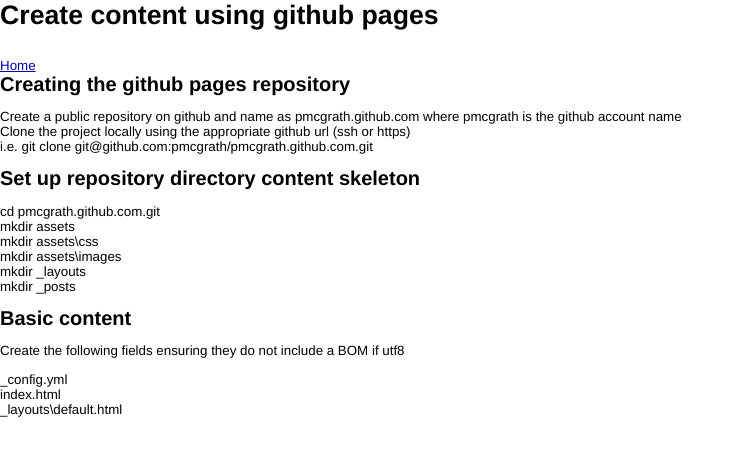
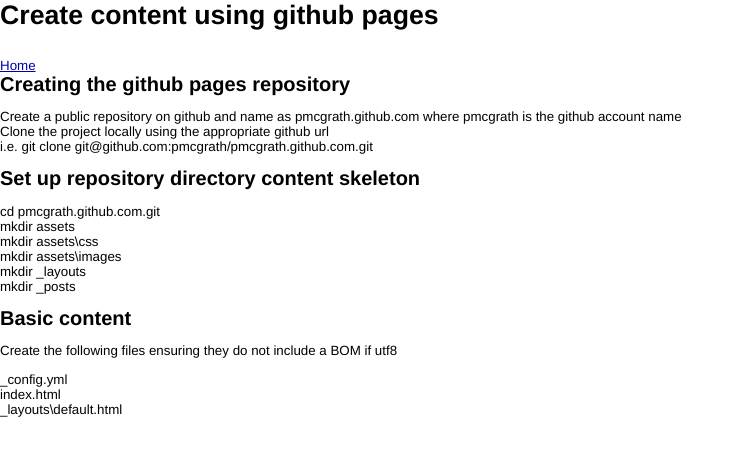
Before and after one commit to pmcgrath/pmcgrath.github.com, a Jekyll site: the page built from _posts/2012-07-08-create-content-using-github-pages.md, in a window 1280 px wide. Shown: the top 456 px of the page, without its empty margins (0-744 px from the left). Built offline with Jekyll 4.4.1, drawn with Linux system fonts in a browser that asks for light colours.

Commit message:
Sorted whiespaces

```diff
--- a/_posts/2012-07-08-create-content-using-github-pages.md
+++ b/_posts/2012-07-08-create-content-using-github-pages.md
@@ -5,7 +5,7 @@
 
 ## Creating the github pages repository
 Create a public repository on github and name as pmcgrath.github.com where pmcgrath is the github account name
-Clone the project locally using the appropriate github url (ssh or https)
+Clone the project locally using the appropriate github url
 i.e. git clone git@github.com:pmcgrath/pmcgrath.github.com.git
 
 ## Set up repository directory content skeleton
@@ -17,7 +17,7 @@
 mkdir \_posts
 
 ## Basic content
-Create the following fields ensuring they do not include a BOM if utf8
+Create the following files ensuring they do not include a BOM if utf8
 * \_config.yml
 * index.html
 * \_layouts\default.html
```
